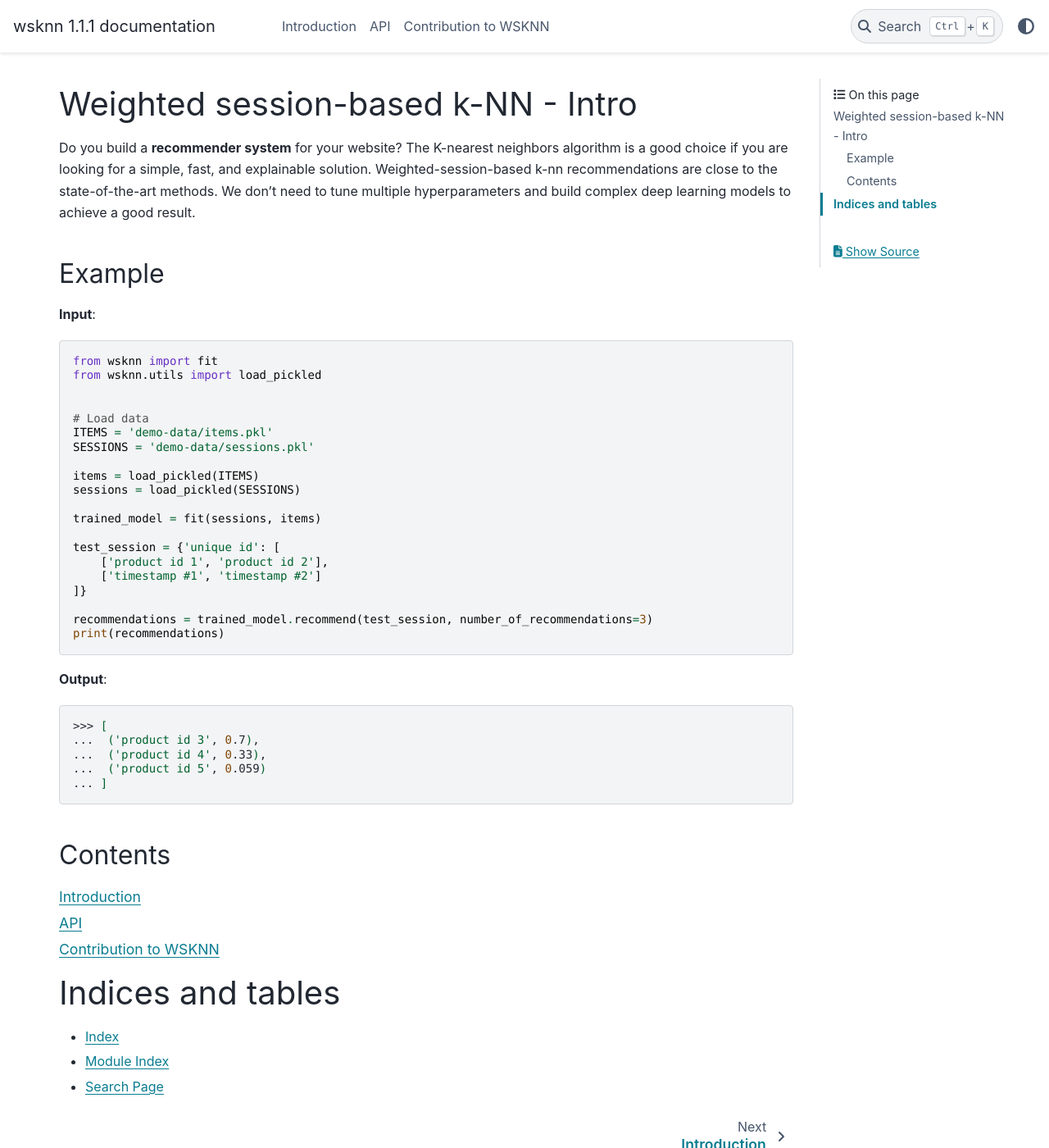
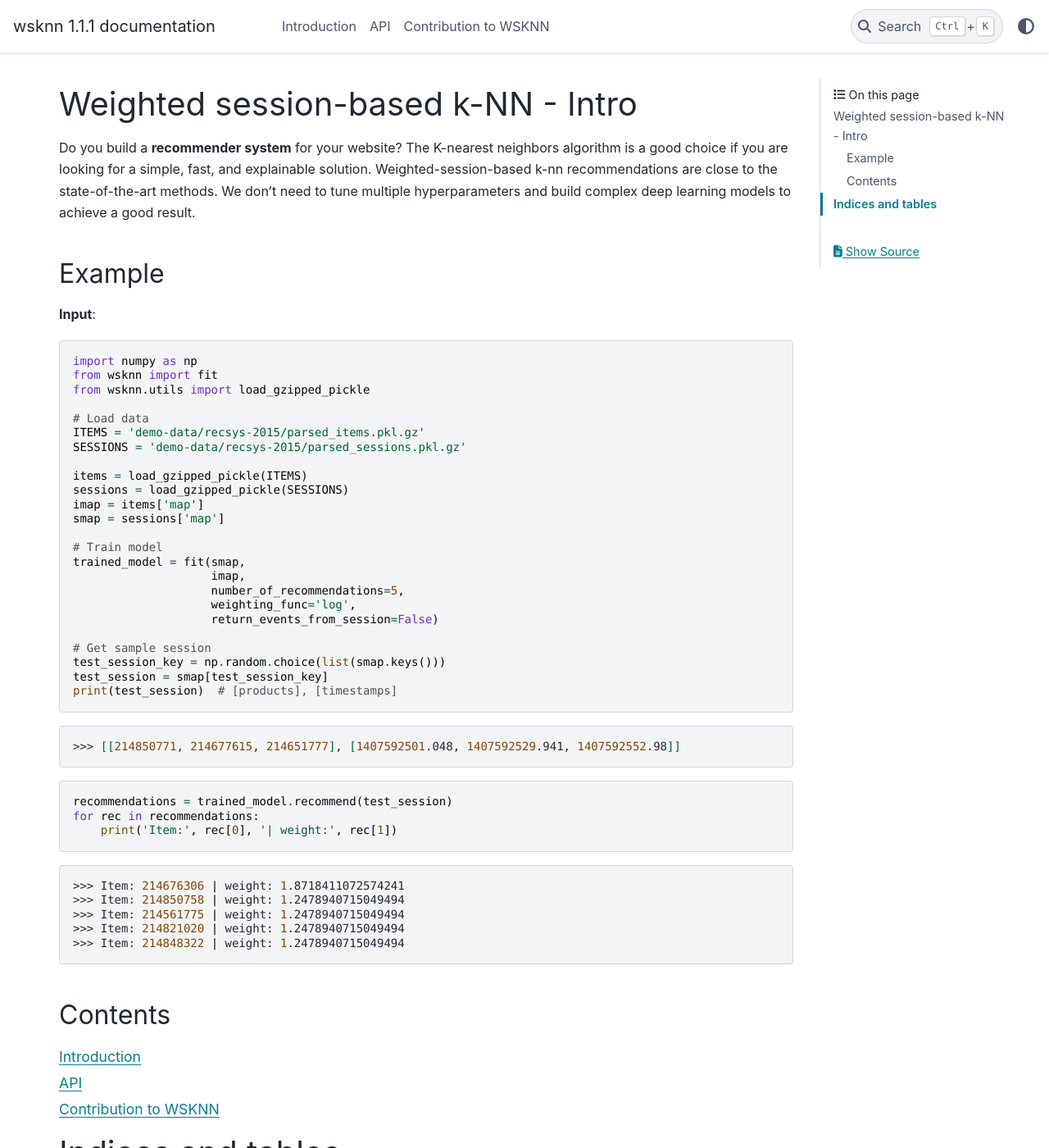
Before and after one commit to nokaut/wsknn, a Sphinx documentation site: the page built from docs/source/index.rst, in a window 1280 px wide and 1400 px high. Shown: the whole window at 82% size. Built offline with Sphinx 7.4.7 and the PyData theme 0.15.4, drawn with Linux system fonts in a browser that asks for light colours.

```diff
--- a/docs/source/index.rst
+++ b/docs/source/index.rst
@@ -15,36 +15,51 @@ Example
 
 .. code-block:: python
 
+   import numpy as np
    from wsknn import fit
-   from wsknn.utils import load_pickled
-
+   from wsknn.utils import load_gzipped_pickle
 
    # Load data
-   ITEMS = 'demo-data/items.pkl'
-   SESSIONS = 'demo-data/sessions.pkl'
+   ITEMS = 'demo-data/recsys-2015/parsed_items.pkl.gz'
+   SESSIONS = 'demo-data/recsys-2015/parsed_sessions.pkl.gz'
 
-   items = load_pickled(ITEMS)
-   sessions = load_pickled(SESSIONS)
+   items = load_gzipped_pickle(ITEMS)
+   sessions = load_gzipped_pickle(SESSIONS)
+   imap = items['map']
+   smap = sessions['map']
 
-   trained_model = fit(sessions, items)
+   # Train model
+   trained_model = fit(smap,
+                       imap,
+                       number_of_recommendations=5,
+                       weighting_func='log',
+                       return_events_from_session=False)
 
-   test_session = {'unique id': [
-       ['product id 1', 'product id 2'],
-       ['timestamp #1', 'timestamp #2']
-   ]}
+   # Get sample session
+   test_session_key = np.random.choice(list(smap.keys()))
+   test_session = smap[test_session_key]
+   print(test_session)  # [products], [timestamps]
 
-   recommendations = trained_model.recommend(test_session, number_of_recommendations=3)
-   print(recommendations)
-
-**Output**:
 
 .. code-block:: shell
 
-   >>> [
-   ...  ('product id 3', 0.7),
-   ...  ('product id 4', 0.33),
-   ...  ('product id 5', 0.059)
-   ... ]
+   >>> [[214850771, 214677615, 214651777], [1407592501.048, 1407592529.941, 1407592552.98]]
+
+
+.. code-block:: python
+
+   recommendations = trained_model.recommend(test_session)
+   for rec in recommendations:
+       print('Item:', rec[0], '| weight:', rec[1])
+
+
+.. code-block:: shell
+
+   >>> Item: 214676306 | weight: 1.8718411072574241
+   >>> Item: 214850758 | weight: 1.2478940715049494
+   >>> Item: 214561775 | weight: 1.2478940715049494
+   >>> Item: 214821020 | weight: 1.2478940715049494
+   >>> Item: 214848322 | weight: 1.2478940715049494
 
 Contents
 --------
```
Also changed, not shown: CHANGELOG.md (+4 -2 lines), README.md (+8 -8 lines).
